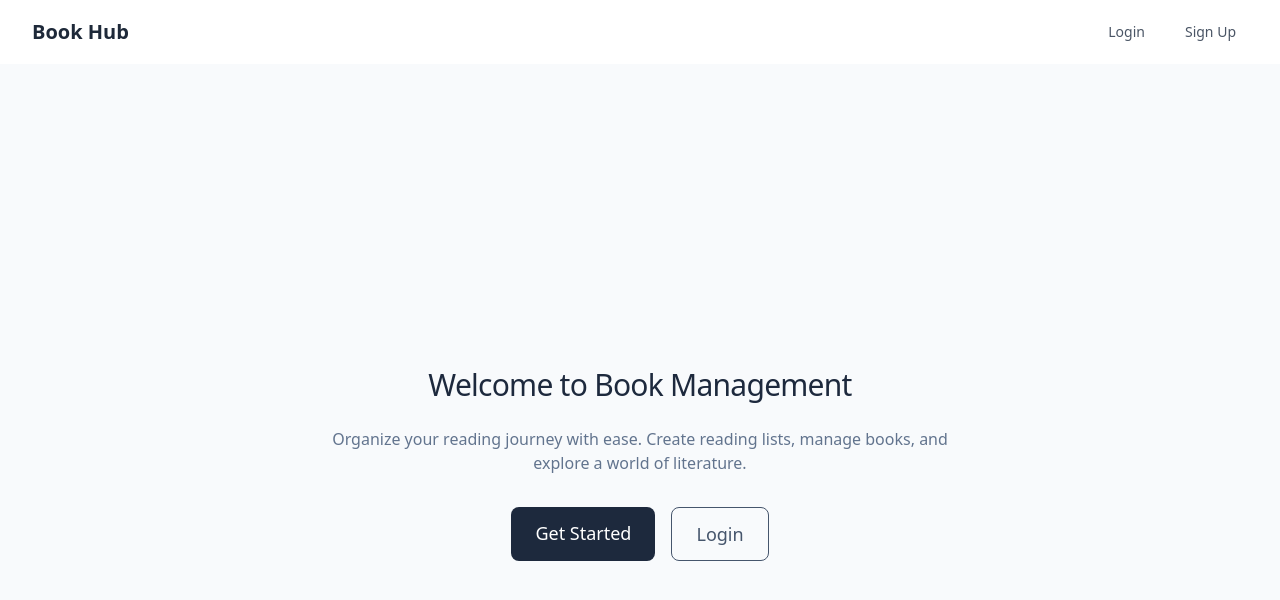
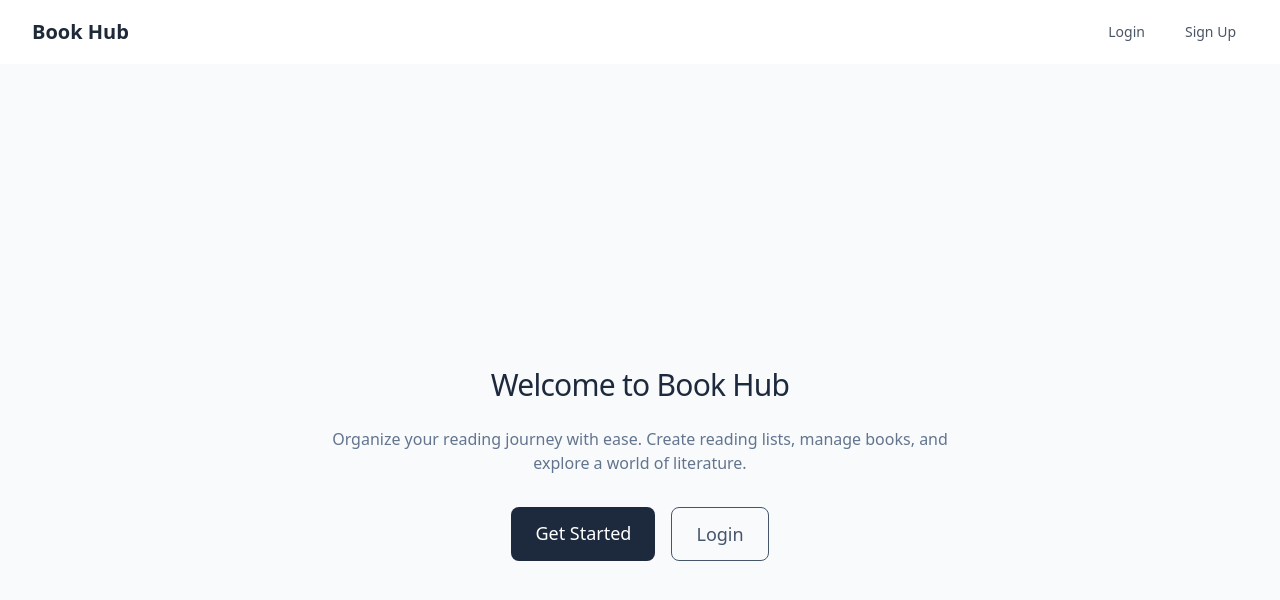
Before and after one commit to vaishnavt2002/book_management, a React (Vite) app in the folder frontend/: page / in a window 1280 px wide. Shown: the top 600 px of the page. Built offline with nearby package versions, Linux system fonts and the light colour scheme; no server answers.

Commit message:
fix: minor changes in landing page

```diff
--- a/frontend/src/components/LandingPage.jsx
+++ b/frontend/src/components/LandingPage.jsx
@@ -9,7 +9,7 @@ const LandingPage = () => {
     <div className="min-h-screen bg-slate-50 flex flex-col justify-center items-center text-center">
       <div className="max-w-4xl mx-auto px-6 py-12">
         <h1 className="text-3xl font-light text-slate-800 tracking-tight mb-6">
-          Welcome to Book Management
+          Welcome to Book Hub
         </h1>
         <p className="text-slate-500 mb-8 max-w-2xl">
           Organize your reading journey with ease. Create reading lists, manage books, and explore a world of
```
